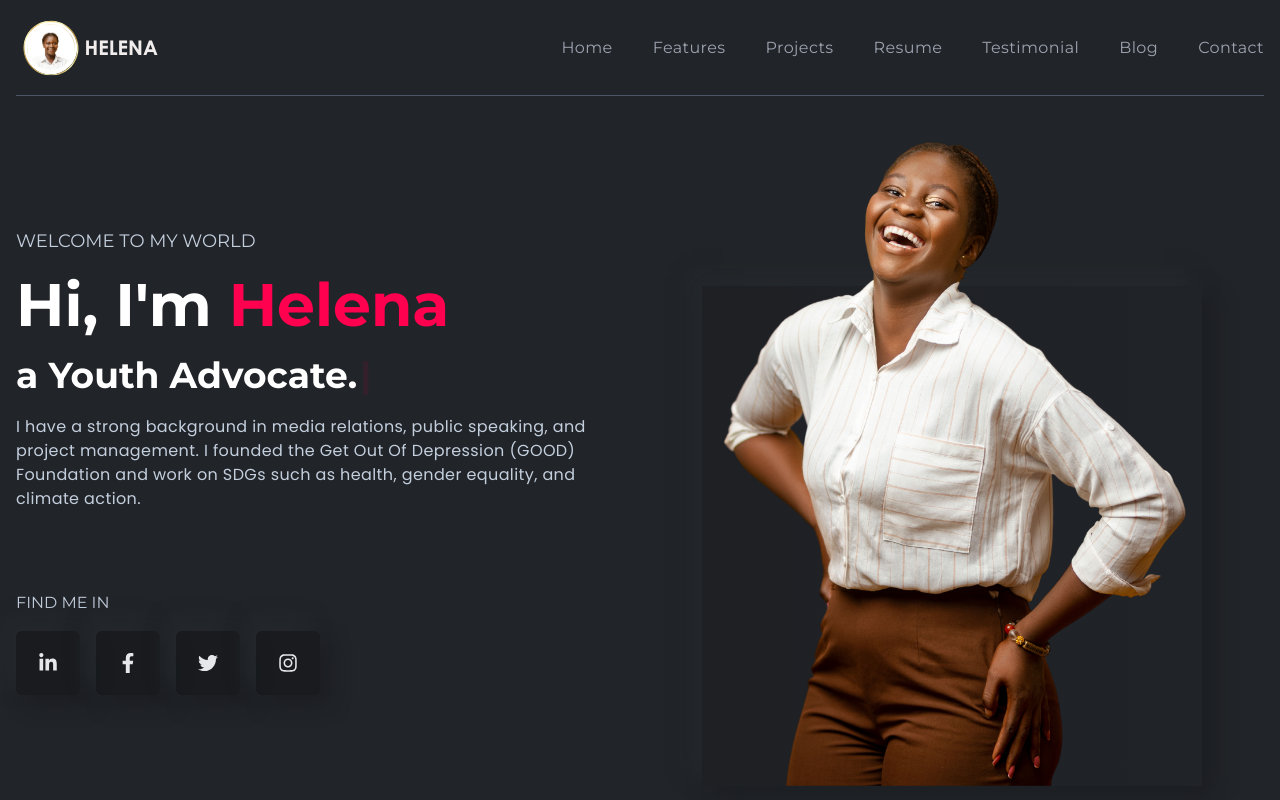
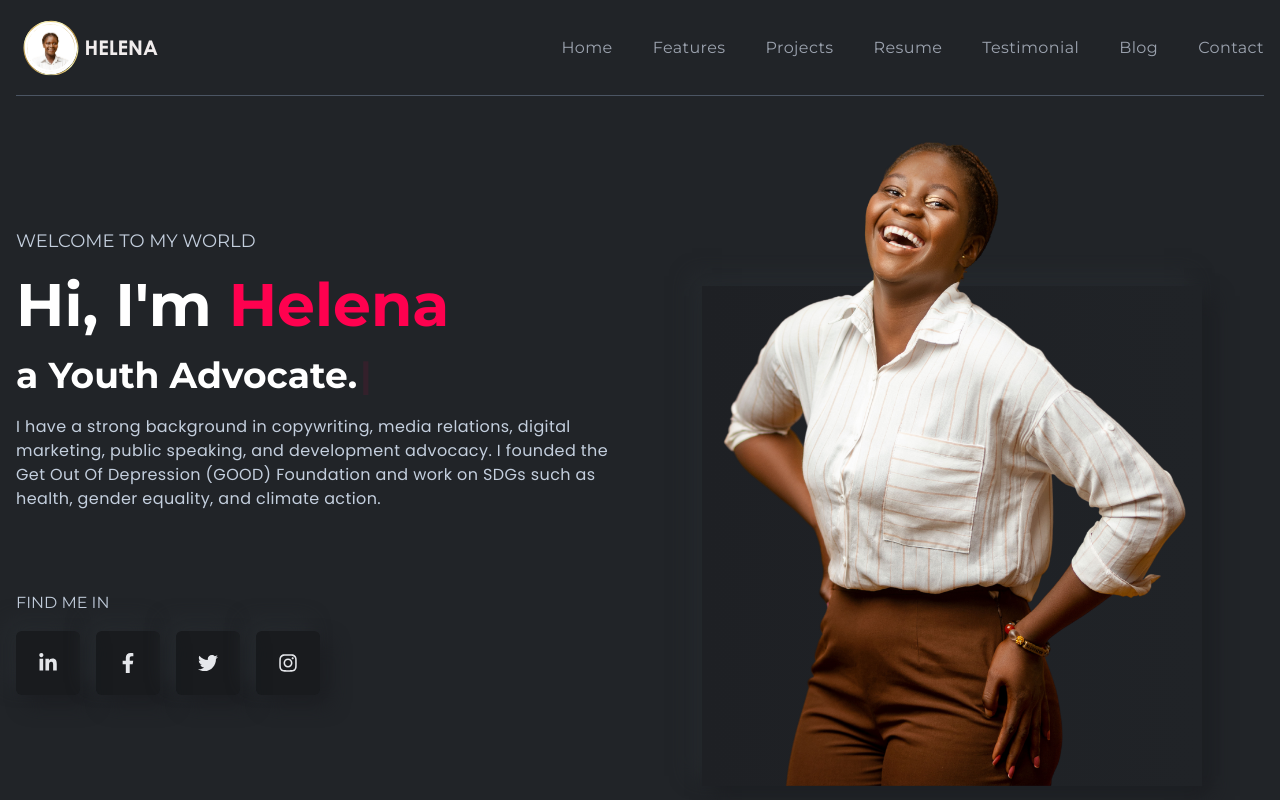
Before and after one commit to Jossyboydgenius/Speakers-portfolio, a React (Create React App) app: page / in a window 1280 px wide. Shown: the top 800 px of the page. Built offline with nearby package versions, Linux system fonts and the light colour scheme.

Commit message:
Refactor LeftBanner component to update personal description

```diff
--- a/src/components/banner/LeftBanner.js
+++ b/src/components/banner/LeftBanner.js
@@ -36,9 +36,9 @@ const LeftBanner = () => {
           />
         </h2>
         <p className="text-base font-bodyFont leading-6 tracking-wide">
-        I have a strong background in media relations, public speaking, and project management.
-        I founded the Get Out Of Depression (GOOD) Foundation and work on SDGs such as health,
-        gender equality, and climate action.
+        I have a strong background in copywriting, media relations, digital marketing, public speaking, and
+        development advocacy. I founded the Get Out Of Depression (GOOD) Foundation and work on SDGs
+        such as health, gender equality, and climate action.
         </p>
       </div>
       <div className="flex flex-col xl:flex-row gap-6 lgl:gap-0 justify-between">
```
